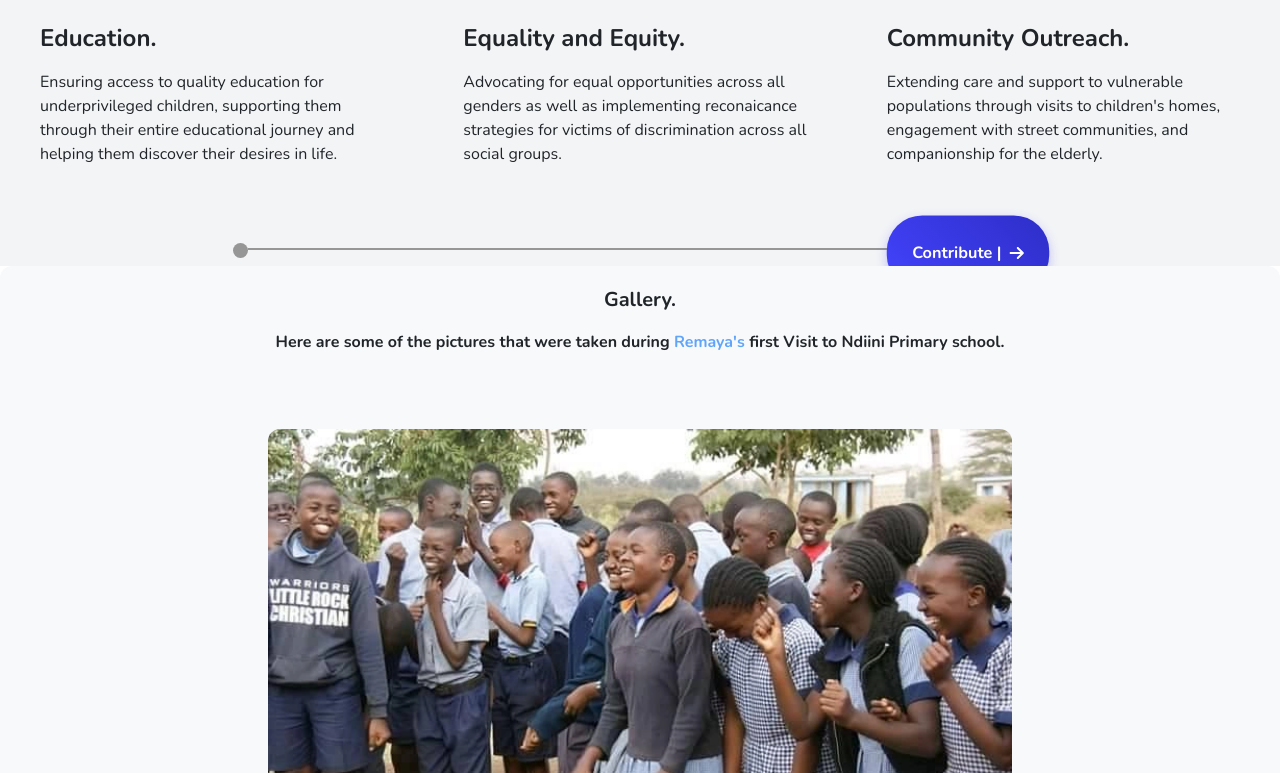
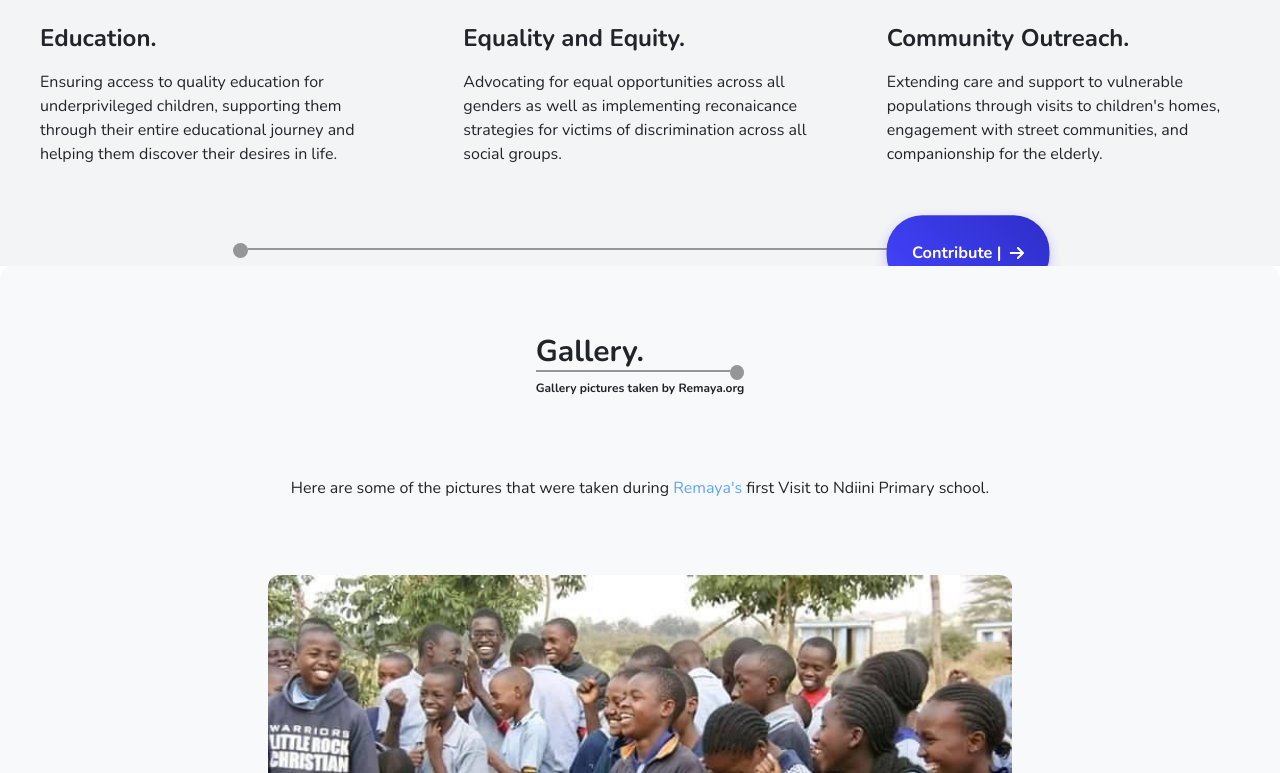
Before and after one commit to Brianali-codes/remaya-react, a React (Vite) app: page / in a window 1280 px wide. Shown: the part 2027-2800 px from the top of the page. Built offline with nearby package versions, Linux system fonts and the light colour scheme; a web font is replaced by a local one.

Commit message:
UI enhancements.

```diff
--- a/src/gallery.jsx
+++ b/src/gallery.jsx
@@ -4,8 +4,7 @@ import image2 from './assets/image2.webp';
 import image3 from './assets/image3.webp';
 import image4 from './assets/image4.webp';
 import image5 from './assets/image5.webp';
-import image6 from './assets/image6.webp';
-import image7 from './assets/image7.webp';
+import { motion } from 'framer-motion';
 
 const CarouselGallery = () => {
   const images = [
@@ -37,8 +36,27 @@ const CarouselGallery = () => {
       }}
       id='gallery'
     >
-      <p className='desc text-center font-bold text-xl'>Gallery.</p>
-      <p className='desc font-bold text-center mb-6'>
+                  <div className='flex flex-col justify-center items-center p-5'>
+                    <p className='desc font-bold text-3xl'>
+                      Gallery.
+                      <div className='flex flex-row'>
+                              <motion.div
+                                  initial={{ width:"10%"}}
+                                  whileInView={{ width:"100%", }}
+                                  transition={{ duration: 1 }} // Adjust the duration as needed
+                                  viewport={{ once: true }} // Ensures it triggers only once when in view
+                                  class="horizontal-line"
+                                  >
+
+                              </motion.div>
+                          <div class="circle"></div>
+                      </div>
+                      <p className='text-xs'>Gallery pictures taken by Remaya.org</p>
+                </p>
+                  </div>
+
+
+      <p className='desc text-center mb-6'>
         Here are some of the pictures that were taken during <span className='text-blue-400'> Remaya's </span>first Visit to Ndiini Primary school.
       </p>
 
--- a/src/menu2.jsx
+++ b/src/menu2.jsx
@@ -15,10 +15,16 @@ export default function Menu2(){
       return(
         <>
             <div className="">
-                <p className="text-center desc font-md text-xl"> Some of our target locations include : </p>
+                <p className="text-center desc"> We mainly focus on helping the needy in slums or hotpoints of child abuse and neglection, valid locations include: </p>
             </div>
             <div style={{ height: '600px', position: 'relative' }}>
                 <FlowingMenu items={demoItems} />
+            </div>
+            <br />
+            <div className="p-5">
+                <p className="text-center desc">Together, We Can Make a Difference! Every act of kindness, no matter how small, creates ripples of hope. Your support can transform lives—providing education for underprivileged children, extending care to vulnerable communities, and ensuring no one feels forgotten. Join us in spreading love, compassion, and opportunity. Together, we can build a brighter, more inclusive future.
+Donate today and be the reason someone smiles tomorrow.
+Thank you for believing in the power of change. ❤️</p>
             </div>
         </>
 
--- a/src/mission.jsx
+++ b/src/mission.jsx
@@ -7,7 +7,7 @@ export default function Mission(){
     return(
         <>
             <div className="flex flex-col justify-center items-center p-5 gap-5" >
-            <p className='desc font-bold text-3xl'>
+                    <p className='desc font-bold text-3xl'>
                     Mission.
                     <div className='flex flex-row'>
                             <motion.div
--- a/src/pages.jsx
+++ b/src/pages.jsx
@@ -39,6 +39,8 @@ export default function Page(){
                         rootMargin="-50px"
 
                         />
+
+
                         <br />
                         <br />
                         <motion.p
```
